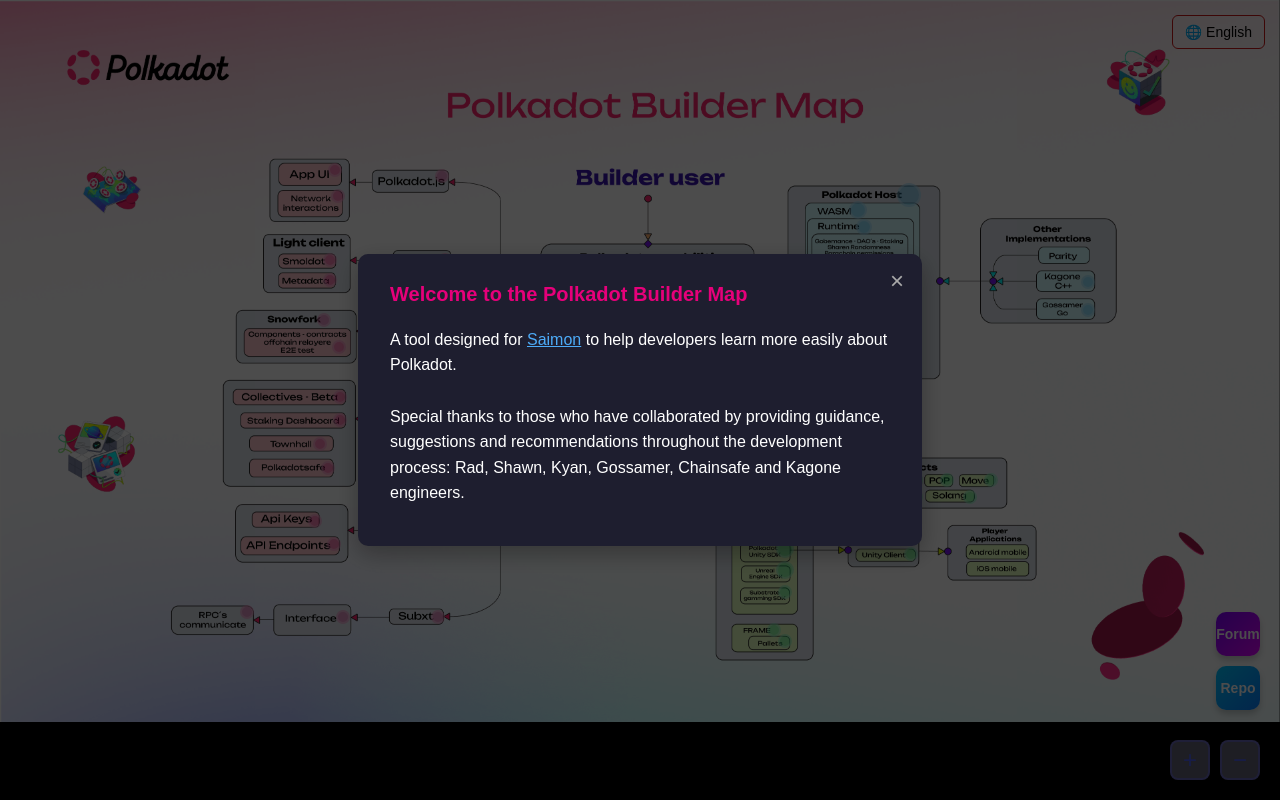
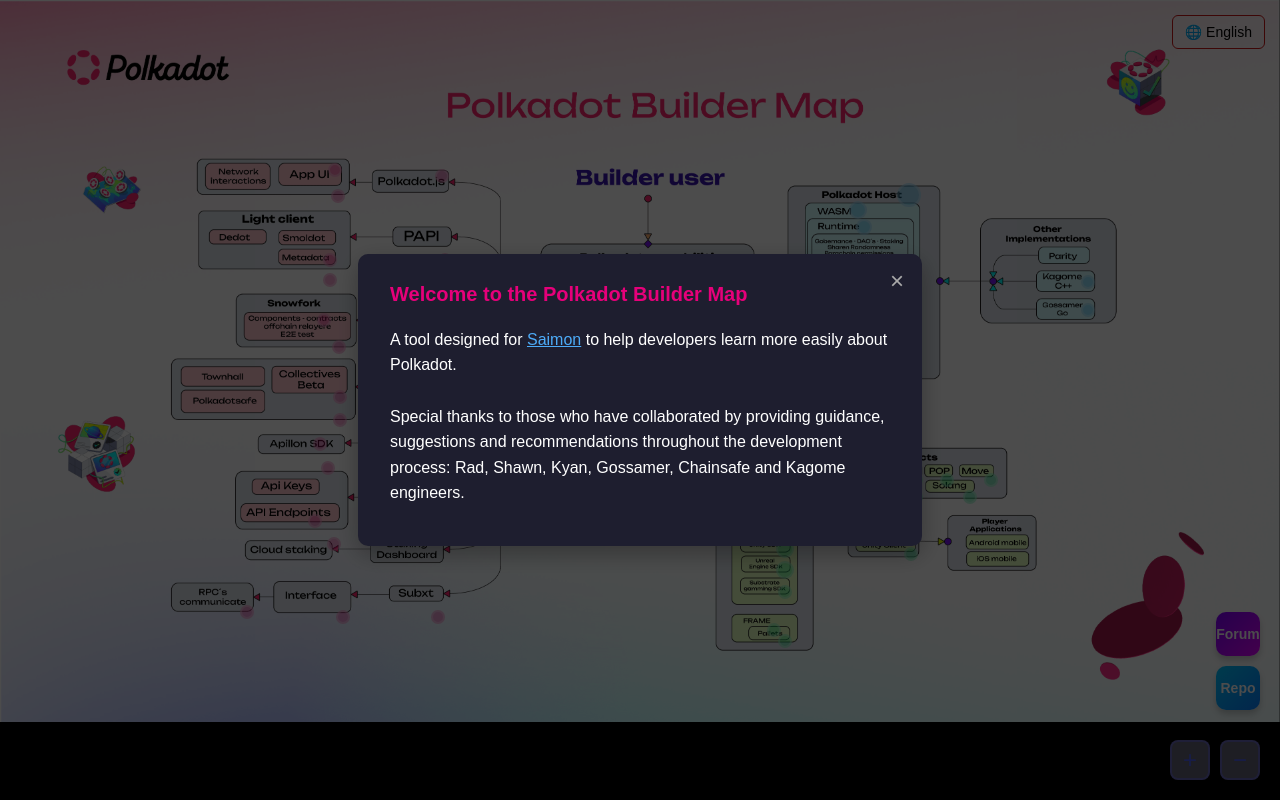
Before and after one commit to Themvp07/PolkadotBuilderMap, a plain HTML site: page index.html in a window 1280 px wide. Drawn offline with Linux system fonts and the light colour scheme.

Commit message:
Update index.html
new elements, apollin, dedot and solo staking

```diff
--- a/index.html
+++ b/index.html
@@ -23,7 +23,7 @@
     <h2>Welcome to the Polkadot Builder Map</h2>
     <p>
       A tool designed for <a href="https://x.com/simonxpe?s=21&t=xZwu9y0l8ACyMwWB7pH3Rg"  target="_blank">Saimon</a> to help developers learn more easily about Polkadot.<br><br>
-      Special thanks to those who have collaborated by providing guidance, suggestions and recommendations throughout the development process: Rad, Shawn, Kyan, Gossamer, Chainsafe and Kagone engineers.
+      Special thanks to those who have collaborated by providing guidance, suggestions and recommendations throughout the development process: Rad, Shawn, Kyan, Gossamer, Chainsafe and Kagome engineers.
     </p>
   </div>
 </div>
@@ -52,7 +52,7 @@
     <div id="zoomable">
       <!-- Internally scalable (zoomable) element -->
 
-      <img id="map-image" src="images/mapv2.png" alt="Mapa Polkadot">
+      <img id="map-image" src="images/Asset 9.png" alt="Mapa Polkadot">
       <!-- Interactive map image -->
     </div>
   </div>
@@ -80,7 +80,7 @@
 
 <!-- Go to Forum and Repo -->
 <div class="action-buttons">
-  <a href="https://forum.polkadot.network/t/polkadot-builder-map-interactive-tool/13619"  target="_blank" class="custom-btn btn-forum">Forum</a>
+  <a href="https://forum.polkadot.network/"  target="_blank" class="custom-btn btn-forum">Forum</a>
   <a href="https://github.com/Themvp07/PolkadotBuilderMap"  target="_blank" class="custom-btn btn-repo">Repo</a>
 </div>
 
```
